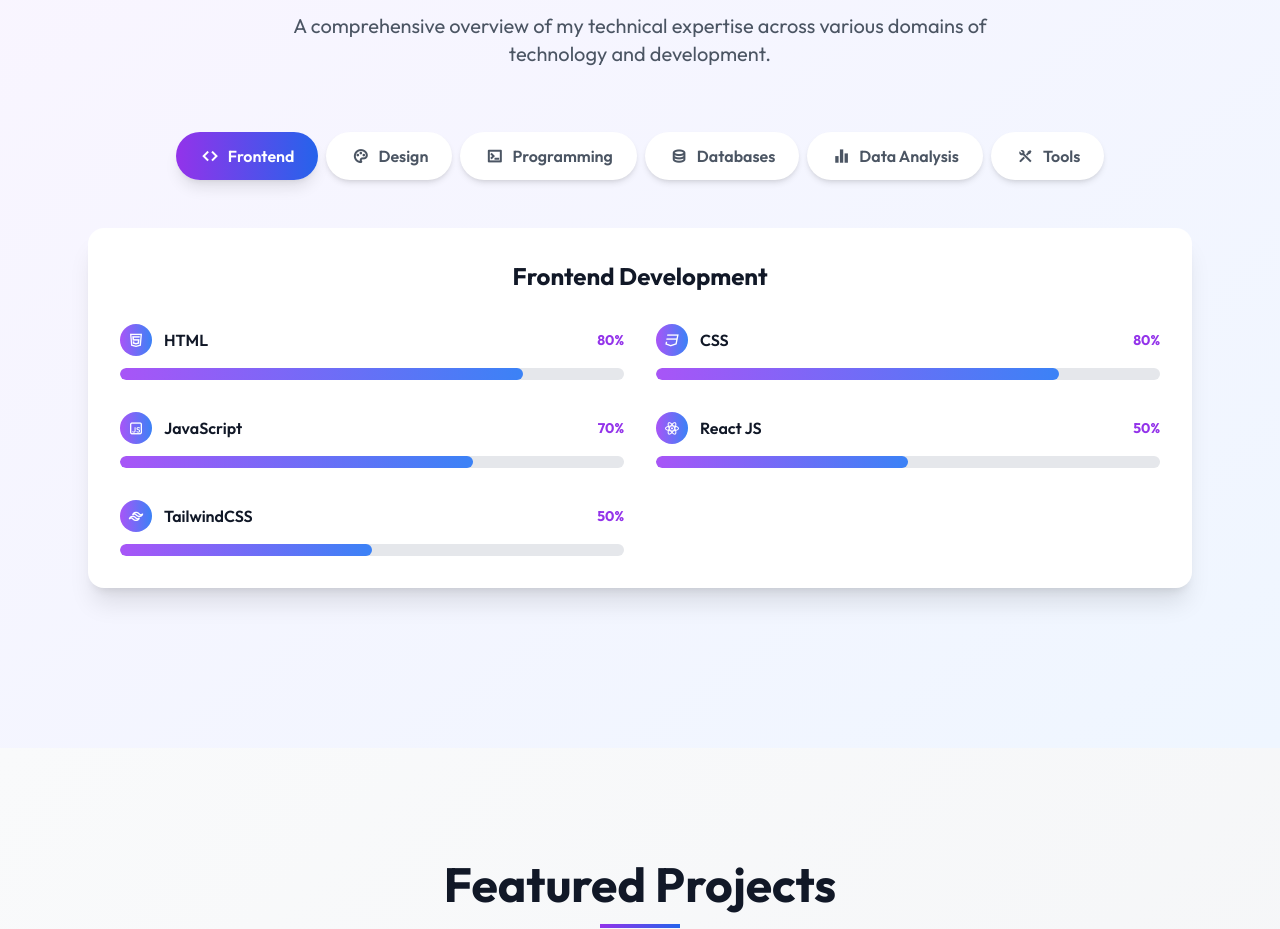
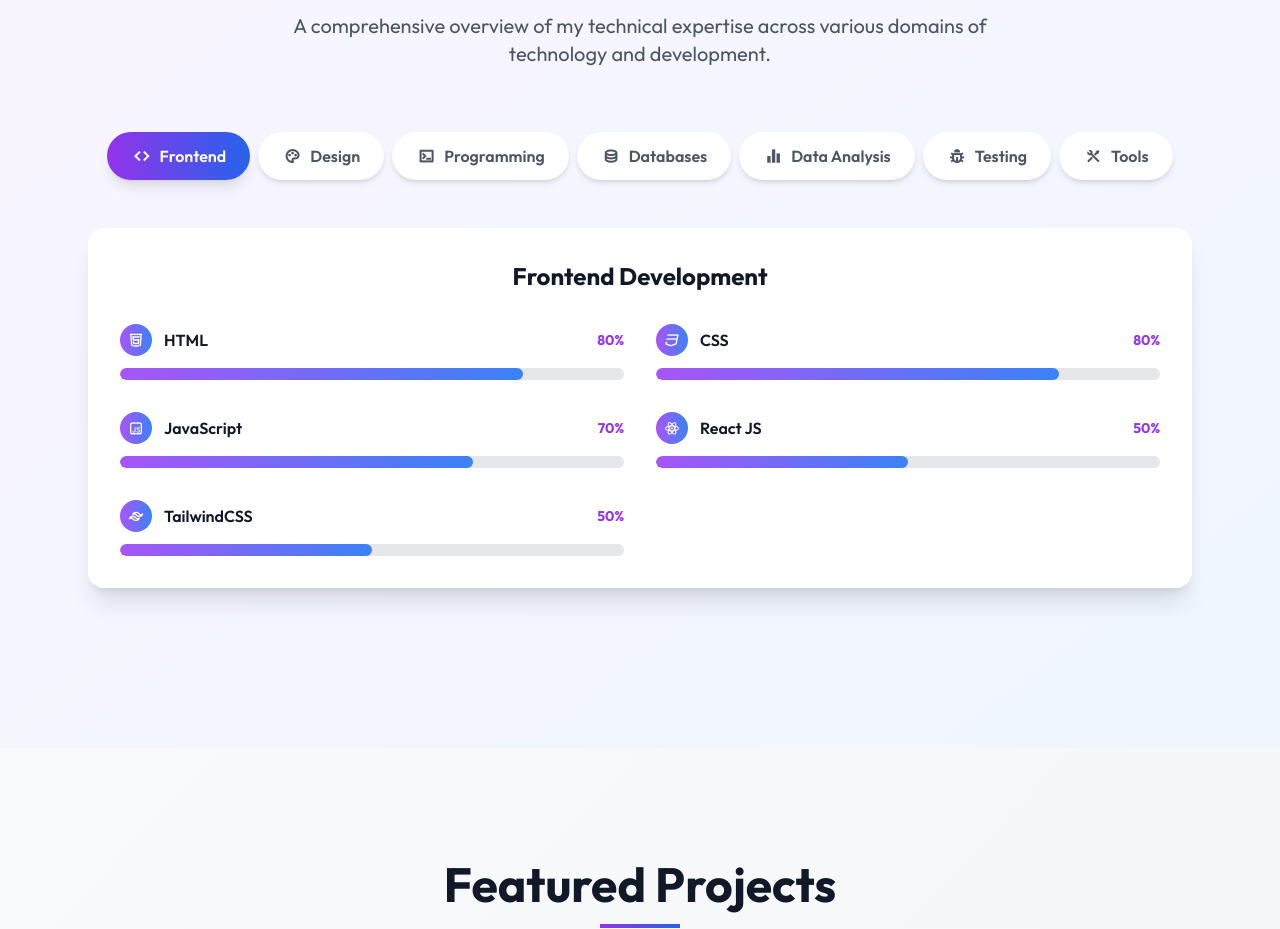
Before and after one commit to VighneshwarH/VighneshwarH, a Next.js app: page / in a window 1280 px wide. Shown: the part 2080-3009 px from the top of the page. Built offline with nearby package versions, Linux system fonts and the light colour scheme.

Commit message:
Skills Added

```diff
--- a/components/Skills.tsx
+++ b/components/Skills.tsx
@@ -73,6 +73,13 @@
         { name: 'PowerBI', level: 60, icon: 'ri-bar-chart-line' }
       ]
     },
+    software_testing: {
+      title: 'Software Testing',
+      skills: [
+        { name: 'Manual Testing', level: 60, icon: 'ri-checkbox-circle-line' },
+        { name: 'Automated Testing', level: 50, icon: 'ri-bug-line' }
+      ]
+    },
     tools: {
       title: 'Version Control & Project Management',
       skills: [
@@ -88,6 +95,7 @@
     { id: 'programming', label: 'Programming', icon: 'ri-terminal-box-line' },
     { id: 'databases', label: 'Databases', icon: 'ri-database-2-line' },
     { id: 'analysis', label: 'Data Analysis', icon: 'ri-bar-chart-fill' },
+    { id: 'software_testing', label: 'Testing', icon: 'ri-bug-line' },
     { id: 'tools', label: 'Tools', icon: 'ri-tools-line' }
   ];
 
```
